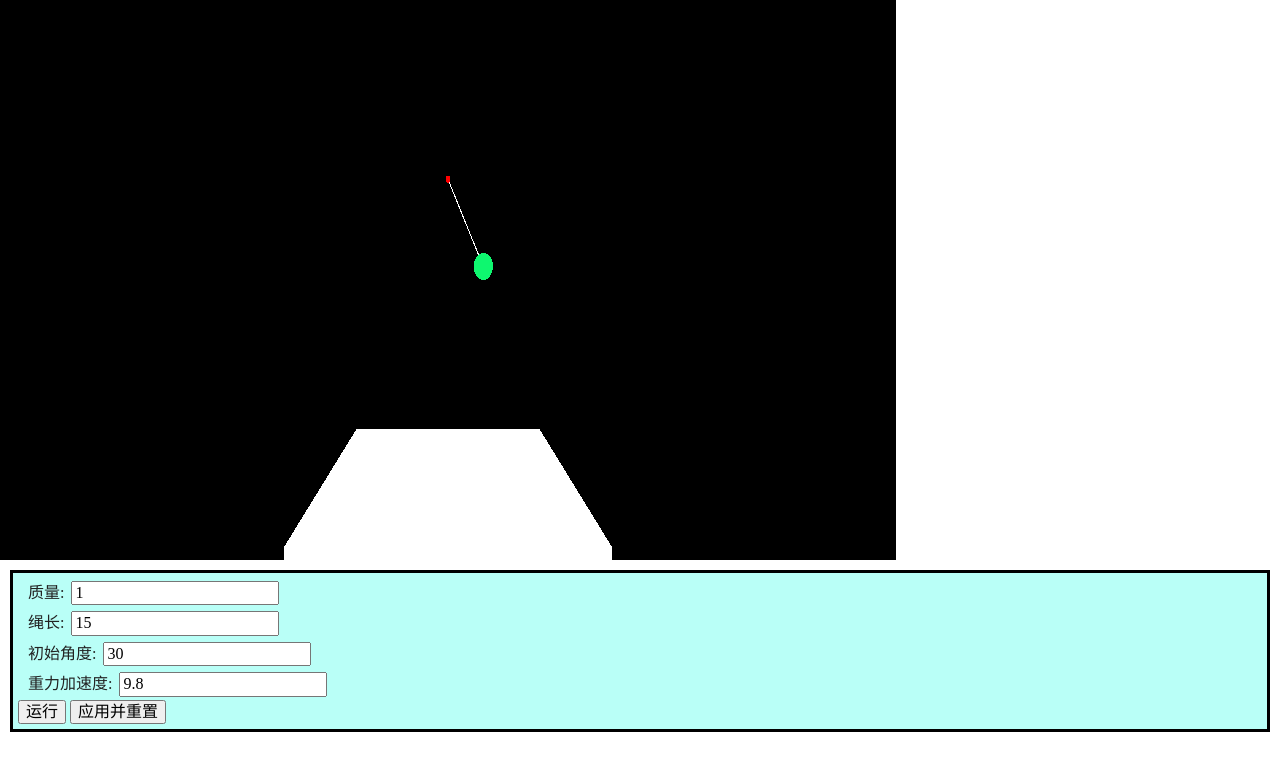
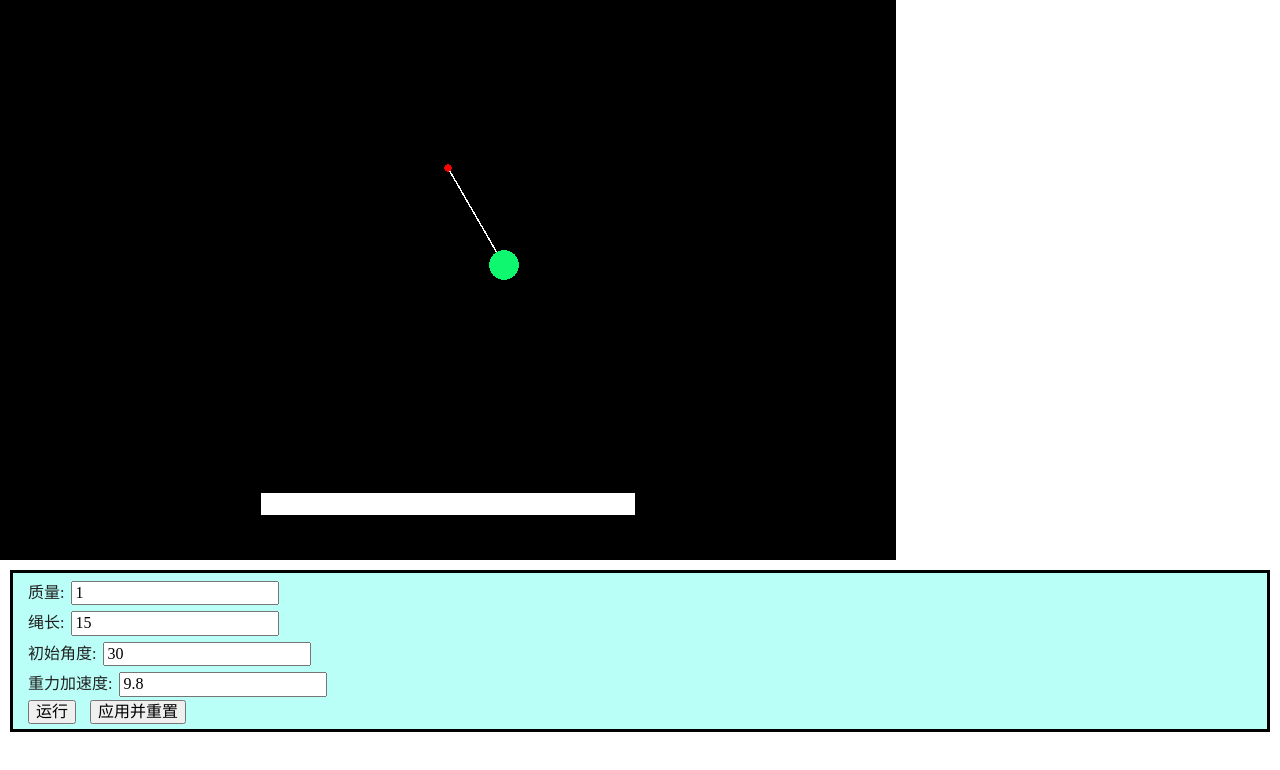
Before and after one commit to LouisAE/PhysicalAnimation, a plain HTML site: page index.html in a window 1280 px wide. Drawn offline with nearby package versions, Linux system fonts and the light colour scheme.

Commit message:
更换相机

```diff
--- a/index.html
+++ b/index.html
@@ -41,8 +41,8 @@
   <label class="description" for="gravity">重力加速度:</label>
   <input title="重力加速度" class="attr" type="text" id="gravity" value="9.8"/>
   <br/>
-  <button id="pause" onclick="start_pause()">运行</button>
-  <button id="reset" onclick="resetStatus()">应用并重置</button>
+  <button class="control" id="pause" onclick="start_pause()">运行</button>
+  <button class="control" id="reset" onclick="resetStatus()">应用并重置</button>
 </div>
 </body>
 
--- a/js/main.js
+++ b/js/main.js
@@ -13,12 +13,15 @@ renderer.setSize(windowWidth*0.7, windowHeight * 0.7);//"图像"的长宽比
 $("#container").append(renderer.domElement);
 
 //透视型camera
-const camera = new THREE.PerspectiveCamera(
-  100, //视野角度
-  windowWidth / (windowHeight * 0.7),//"屏幕"的长宽比
-  0.1,
-  1000);
-camera.position.z = 35;
+let renderWidth = 60
+const camera = new THREE.OrthographicCamera(
+  -renderWidth, //视野角度
+  renderWidth,//"屏幕"的长宽比
+  renderWidth*windowHeight/windowWidth,
+  -renderWidth*windowHeight/windowWidth,
+  5,
+  100);
+camera.position.z = 20;
 
 //轨道照相机,可以用鼠标调整视角
 const controls = new OrbitControls(camera, renderer.domElement);
@@ -108,10 +111,7 @@ function resetStatus(){
   len = Number($("#length").val());
   world.gravity = new CANNON.Vec3(0,-Number($("#gravity").val()),0);
 
-  $("#mess").removeAttr("disabled");
-  $("#theta").removeAttr("disabled");
-  $("#length").removeAttr("disabled");
-  $("#gravity").removeAttr("disabled");
+
   adjustParams();
 
   bodySmallBall.position.set(0, len, 0);
@@ -133,6 +133,10 @@ function start_pause() {
   if(running){
     running = false;
     $("#pause").text("运行");
+    $("#mess").removeAttr("disabled");
+    $("#theta").removeAttr("disabled");
+    $("#length").removeAttr("disabled");
+    $("#gravity").removeAttr("disabled");
   }else{
     running = true;
     $("#apply").attr("disabled","disabled");
```
